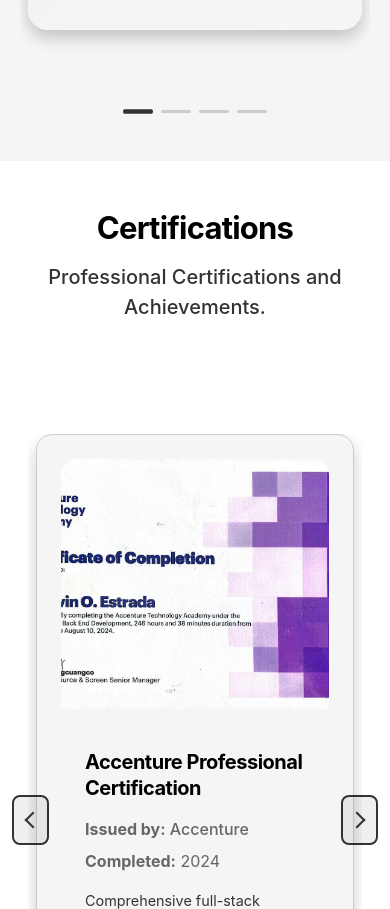
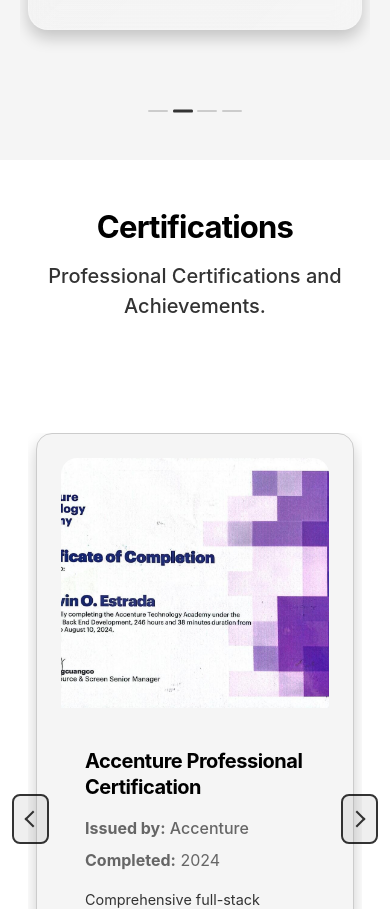
Before and after one commit to Sy1Zy1Gy/portfolio-website, a plain HTML site: page index.html in a window 390 px wide. Shown: the part 4110-5019 px from the top of the page. Drawn offline with nearby package versions, Linux system fonts and the light colour scheme.

Commit message:
update projects

```diff
--- a/index.html
+++ b/index.html
@@ -494,10 +494,10 @@
 
             <!-- Carousel Indicators - Horizontal Line Style -->
             <div class="projects-carousel-indicators">
-                <div class="projects-indicator-line active" tabindex="0" role="button" aria-label="Go to slide 1"></div>
-                <div class="projects-indicator-line" tabindex="0" role="button" aria-label="Go to slide 2"></div>
-                <div class="projects-indicator-line" tabindex="0" role="button" aria-label="Go to slide 3"></div>
-                <div class="projects-indicator-line" tabindex="0" role="button" aria-label="Go to slide 4"></div>
+                <div class="projects-indicator-line active" tabindex="0" role="button" aria-label="Go to slide 1" data-bs-target="#projectsCarousel" data-bs-slide-to="0"></div>
+                <div class="projects-indicator-line" tabindex="0" role="button" aria-label="Go to slide 2" data-bs-target="#projectsCarousel" data-bs-slide-to="1"></div>
+                <div class="projects-indicator-line" tabindex="0" role="button" aria-label="Go to slide 3" data-bs-target="#projectsCarousel" data-bs-slide-to="2"></div>
+                <div class="projects-indicator-line" tabindex="0" role="button" aria-label="Go to slide 4" data-bs-target="#projectsCarousel" data-bs-slide-to="3"></div>
             </div>
         </div>
     </section>
--- a/script.js
+++ b/script.js
@@ -794,6 +794,9 @@
 
             // Add responsive behavior
             this.addResponsiveBehavior(carouselElement);
+
+            // Add custom indicator functionality
+            this.addCustomIndicators(carouselElement);
         }
     }
 
@@ -893,6 +896,54 @@
 
         // Update on resize
         window.addEventListener('resize', debounce(updateCarouselBehavior, 250));
+    }
+
+    addCustomIndicators(carouselElement) {
+        const indicators = document.querySelectorAll('.projects-indicator-line');
+
+        if (indicators.length > 0) {
+            // Add click event listeners to indicators
+            indicators.forEach((indicator, index) => {
+                indicator.addEventListener('click', () => {
+                    if (this.carousel) {
+                        this.carousel.to(index);
+                    }
+                });
+
+                // Add keyboard support for indicators
+                indicator.addEventListener('keydown', (e) => {
+                    if (e.key === 'Enter' || e.key === ' ') {
+                        e.preventDefault();
+                        if (this.carousel) {
+                            this.carousel.to(index);
+                        }
+                    }
+                });
+            });
+
+            // Update active indicator when carousel slides
+            carouselElement.addEventListener('slid.bs.carousel', (e) => {
+                const activeIndex = Array.from(e.target.querySelectorAll('.carousel-item')).indexOf(e.target.querySelector('.carousel-item.active'));
+
+                // Remove active class from all indicators
+                indicators.forEach(indicator => indicator.classList.remove('active'));
+
+                // Add active class to current indicator
+                if (indicators[activeIndex]) {
+                    indicators[activeIndex].classList.add('active');
+                }
+            });
+
+            // Set initial active indicator
+            const activeCarouselItem = carouselElement.querySelector('.carousel-item.active');
+            if (activeCarouselItem) {
+                const activeIndex = Array.from(carouselElement.querySelectorAll('.carousel-item')).indexOf(activeCarouselItem);
+                if (indicators[activeIndex]) {
+                    indicators.forEach(indicator => indicator.classList.remove('active'));
+                    indicators[activeIndex].classList.add('active');
+                }
+            }
+        }
     }
 }
 
--- a/styles.css
+++ b/styles.css
@@ -2296,12 +2296,39 @@
   }
 
   .projects-indicator-line {
-    width: 30px;
+    width: 25px;
     height: 3px;
   }
 
   .projects-carousel-indicators {
-    gap: 0.5rem;
+    gap: 0.4rem;
+    margin-top: 1.5rem;
+  }
+}
+
+/* Extra small devices (phones, 576px and down) */
+@media (max-width: 575.98px) {
+  .projects-indicator-line {
+    width: 20px;
+    height: 2px;
+  }
+
+  .projects-carousel-indicators {
+    gap: 0.3rem;
+    margin-top: 1rem;
+  }
+}
+
+/* Medium devices (tablets, 768px and up) */
+@media (min-width: 768px) and (max-width: 991.98px) {
+  .projects-indicator-line {
+    width: 35px;
+    height: 3px;
+  }
+
+  .projects-carousel-indicators {
+    gap: 0.7rem;
+    margin-top: 1.8rem;
   }
 }
 
```
